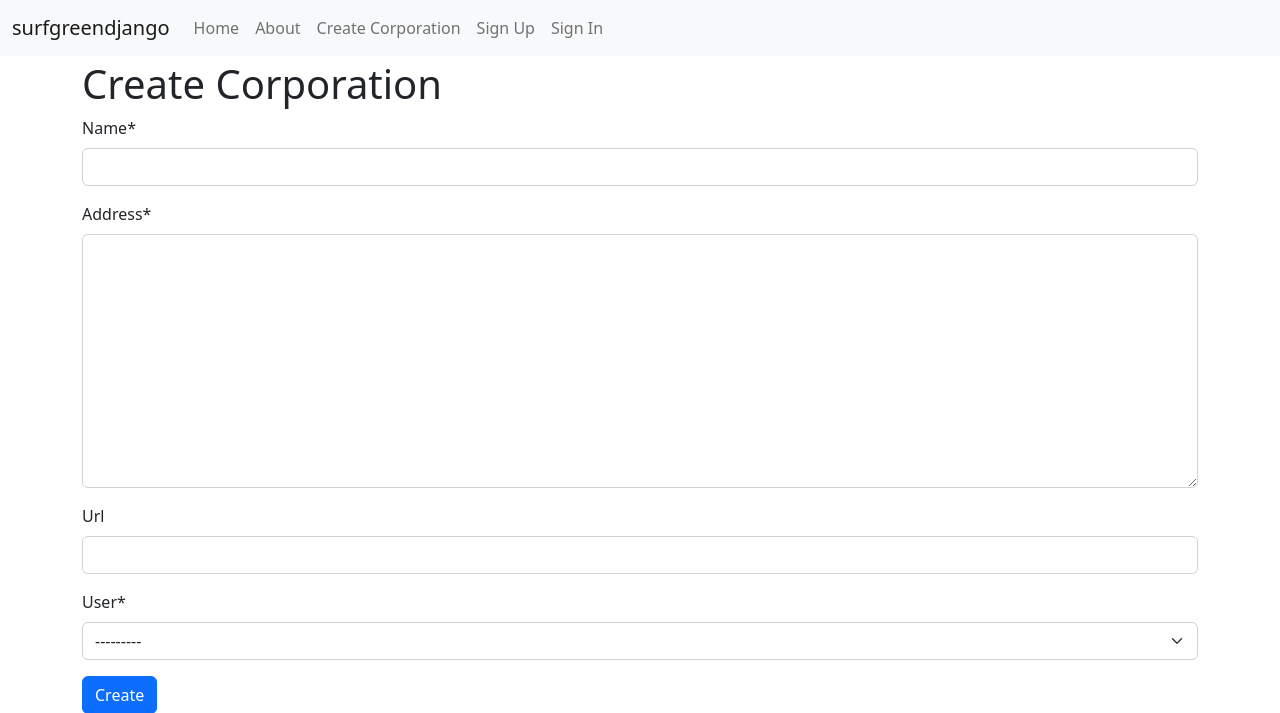
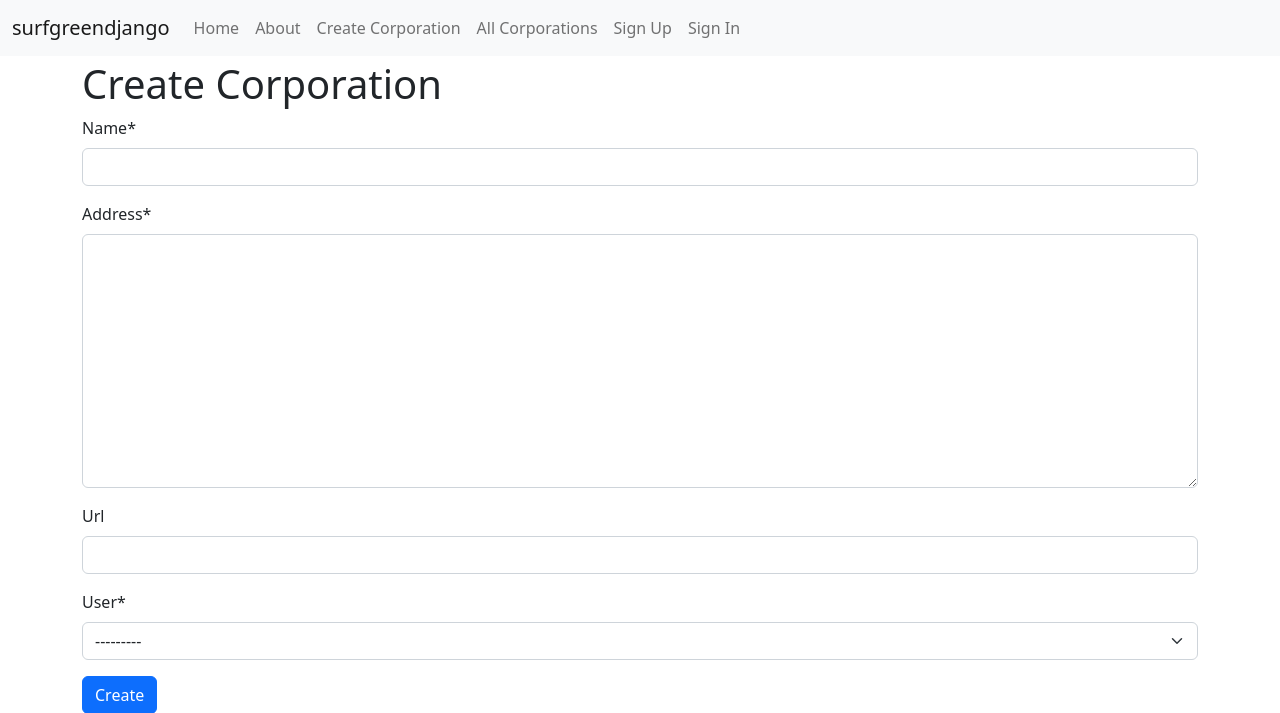
Before and after one commit to Khroxx/surfdjango, a Django app: page /corporation/create/ in a window 1280 px wide. Shown: the top 713 px of the page. Run offline with Django 5.2, Linux system fonts and the light colour scheme; parts of the project's set-up code (start-up, migrations or seed data) failed here and were passed over; some libraries are stand-ins or nearby versions.

Commit message:
edited update and delete, added list
added forms to base.html, edited update and delete to redirect correctly. CRUD works.

```diff
--- a/surfdjango/corporations/urls.py
+++ b/surfdjango/corporations/urls.py
@@ -3,10 +3,12 @@
 from .views import create_corp_view
 from .views import update_corp_view
 from .views import delete_corp_view
+from .views import list_corp_view
 
 app_name = 'corporations'
 urlpatterns = [
     path('create/', create_corp_view, name="create-corp"),
     path('<int:pk>/update/', update_corp_view, name="update-corp"),
-    path('<int:pk>/delete/', delete_corp_view, name="delete-corp")
+    path('<int:pk>/delete/', delete_corp_view, name="delete-corp"),
+    path('corporations-list/', list_corp_view, name="list-corp"),
 ]
--- a/surfdjango/corporations/views.py
+++ b/surfdjango/corporations/views.py
@@ -4,6 +4,7 @@
 from django.views.generic.edit import CreateView
 from django.views.generic.edit import DeleteView
 from django.views.generic.edit import UpdateView
+from django.views.generic.list import ListView
 
 from surfdjango.corporations.models import Corporation
 
@@ -15,7 +16,7 @@
     success_message = _("Corporation successfully created")
 
     def get_success_url(self):
-        return reverse_lazy("corporations:list")
+        return reverse_lazy("corporations:list-corp")
 
 
 create_corp_view = CorporationCreateView.as_view()
@@ -28,7 +29,7 @@
     success_message = _("Corporation successfully updated")
 
     def get_success_url(self):
-        return reverse_lazy("corporations:list")
+        return reverse_lazy("corporations:list-corp")
 
 
 update_corp_view = CorportaionUpdateView.as_view()
@@ -41,7 +42,14 @@
     success_message = _("Corporation successfully updated")
 
     def get_success_url(self):
-        return reverse_lazy("corporations:list")
+        return reverse_lazy("corporations:list-corp")
 
 
 delete_corp_view = CorporationDeleteView.as_view()
+
+class CorporationListView(ListView):
+    model = Corporation
+    template_name = "corporations/corporations_list.html"
+    context_object_name = "corporations"
+
+list_corp_view = CorporationListView.as_view()
--- a/surfdjango/templates/base.html
+++ b/surfdjango/templates/base.html
@@ -67,6 +67,9 @@
                 <li class="nav-item">
                   <a class="nav-link" href="{% url 'corporations:create-corp' %}">Create Corporation</a>
                 </li>
+                <li class="nav-item">
+                  <a class="nav-link" href="{% url 'corporations:list-corp' %}">All Corporations</a>
+                </li>
                 {% if request.user.is_authenticated %}
                   <li class="nav-item">
                     <a class="nav-link"
--- a/surfdjango/templates/corporations/corporations_delete.html
+++ b/surfdjango/templates/corporations/corporations_delete.html
@@ -8,7 +8,7 @@
   <form method="post" action="{% url 'corporations:delete-corp' corporation.id %}">
     {% csrf_token %}
     <button type="submit" class="btn btn-danger">Delete</button>
-    <a href="{% url 'corporations:list' %}" class="btn btn-secondary">Cancel</a>
+    <a href="{% url 'corporations:list-corp' %}" class="btn btn-secondary">Cancel</a>
   </form>
   {% if messages %}
     <ul class="messages">
```
Also changed, not shown: surfdjango/templates/corporations/corporations_list.html (added, +14 -0 lines).
